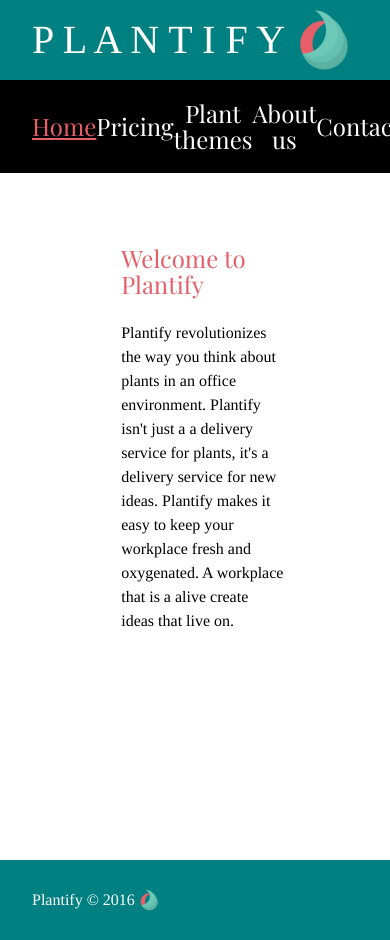
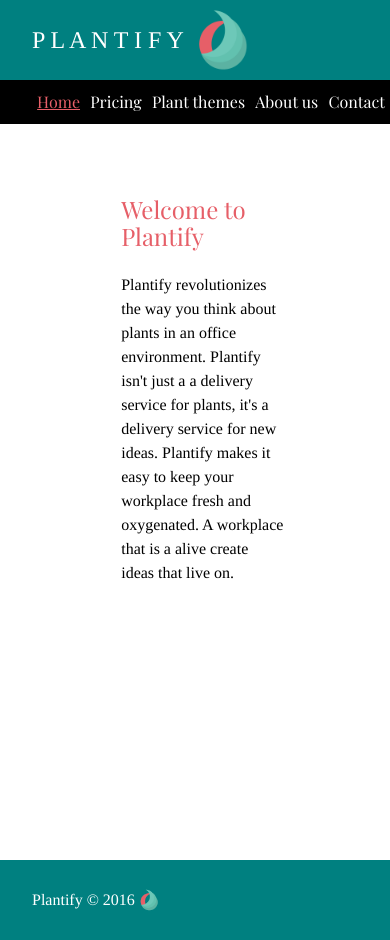
Before and after one commit to cillami/plantify, a plain HTML site: page index.html in a window 390 px wide. Drawn offline with nearby package versions, Linux system fonts and the light colour scheme; a web font is replaced by a local one.

Commit message:
changes @media

```diff
--- a/main.css
+++ b/main.css
@@ -236,10 +236,13 @@ footer {
 	align-items: center;
 }
 
-@media screen and (min-width: 50em){
+@media screen and (max-width: 50em){
 	header{
-font-size: 1em;
+	font-size: 1.5em;
 		}
+	h1{
+	font: 1em/1.1 "Playfair Display", times, serif;
+}
 
 
 
```
